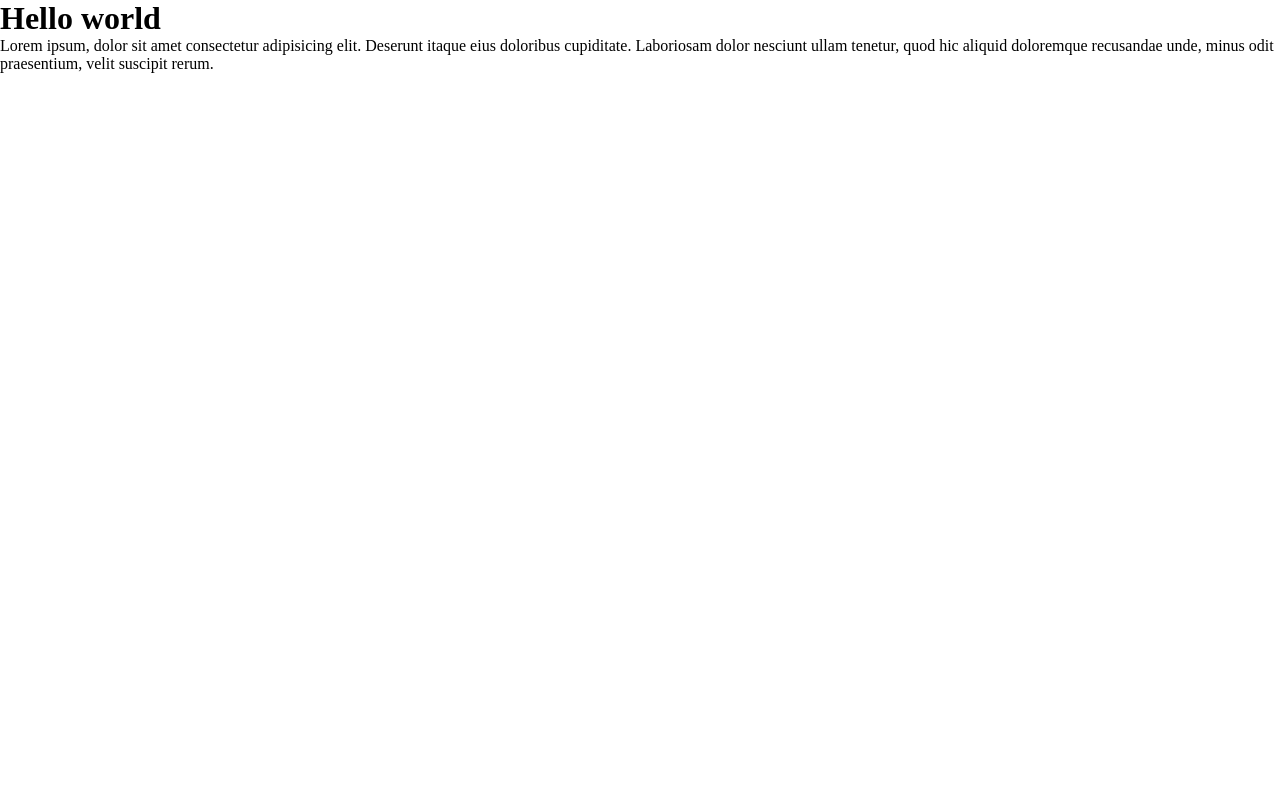
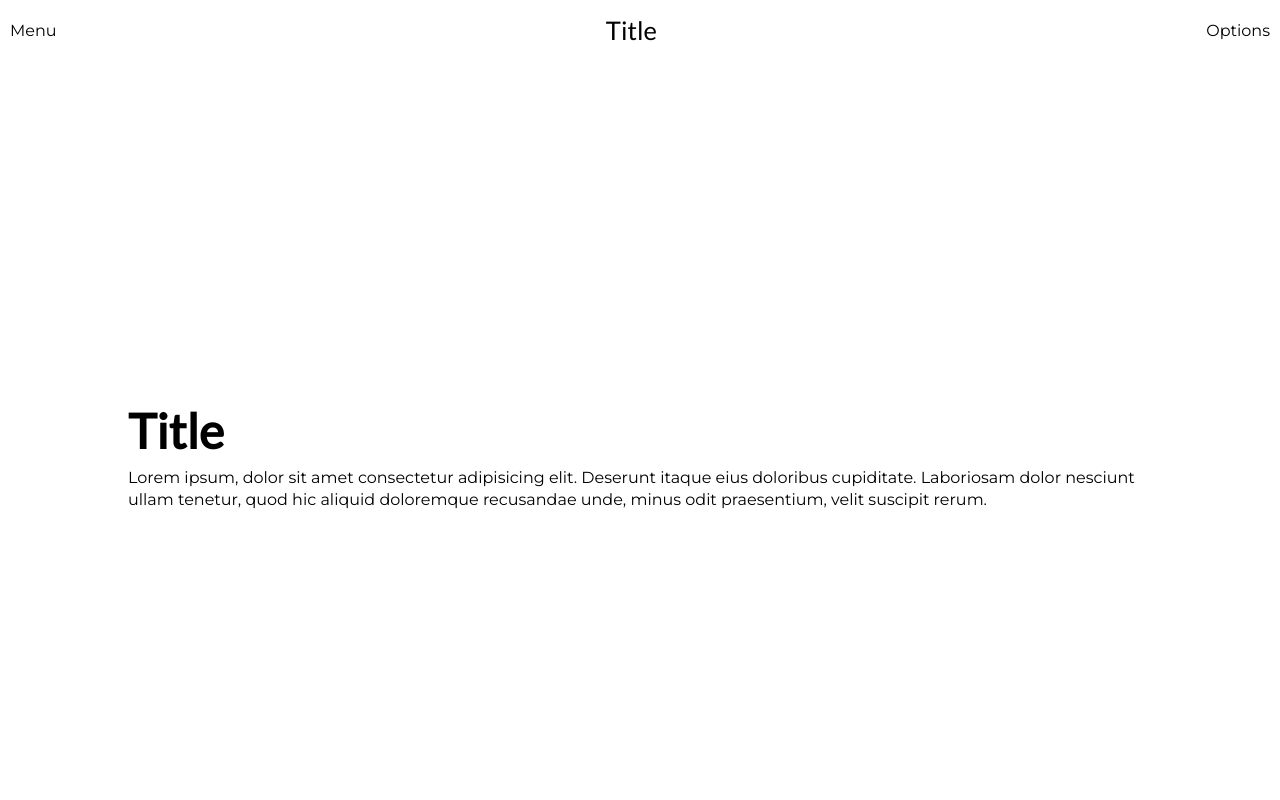
Before and after one commit to cedricmeleard/html-template, a website built with Parcel: page index.html in a window 1280 px wide. Shown: the top 800 px of the page. Built offline with nearby package versions, Linux system fonts and the light colour scheme.

Commit message:
change for parcel 2 and yarn

```diff
--- /dev/null
+++ b/assets/scss/abstracts/_reset.scss
@@ -0,0 +1,13 @@
+* {
+    box-sizing: border-box;
+    padding: 0;
+    margin: 0;
+}
+
+html {
+    scroll-behavior: smooth;
+}
+
+ul, li {
+    list-style: none;
+}
--- /dev/null
+++ b/assets/scss/abstracts/_vars.scss
@@ -0,0 +1,2 @@
+$base-font-family : 'Montserrat', sans-serif;
+$title-font-family : 'Lato', sans-serif;
--- /dev/null
+++ b/assets/scss/components/_header.scss
@@ -0,0 +1,21 @@
+.header {
+    position: sticky;
+    top: 0px;
+    left: 0px;
+
+    mix-blend-mode: difference;
+
+    display: flex;
+    justify-content: space-between;
+    align-items: center;
+    min-height: 60px;
+
+    div {
+        padding: 10px;
+
+        &.title {
+            font-family: $title-font-family;
+            font-size: 1.6em;
+        }
+    }
+}
--- a/assets/scss/styles.scss
+++ b/assets/scss/styles.scss
@@ -1,5 +1,35 @@
-* {
-    box-sizing: border-box;
-    padding: 0;
-    margin: 0;
+@import "./abstracts/reset";
+@import "./abstracts/vars";
+
+@import "./components/header";
+
+body {
+  font-family: $base-font-family;
+  font-size: 16px;
+  overflow-x: hidden;
 }
+
+section {
+  min-height: 100vh;
+  display: flex;
+  justify-content: center;
+  align-items: center;
+
+  article {
+    max-width: 80%;
+    display: flex;
+    flex-direction: column;
+
+    h1 {
+      font-family: $title-font-family;
+      font-size: 3em;
+      line-height: 0.9;
+      margin-bottom: 15px;
+      max-width: 70%;
+    }
+
+    p {
+        line-height: 1.4;
+    }
+  }
+}
--- /dev/null
+++ b/assets/ts/index.ts
@@ -0,0 +1 @@
+console.log("up")
--- a/index.html
+++ b/index.html
@@ -5,16 +5,37 @@
     <meta http-equiv="X-UA-Compatible" content="IE=edge" />
     <meta name="viewport" content="width=device-width, initial-scale=1.0" />
     <title>Document</title>
+    <link rel="preconnect" href="https://fonts.gstatic.com" />
+    <link
+      href="https://fonts.googleapis.com/css2?family=Lato&family=Montserrat&display=swap"
+      rel="stylesheet"
+    />
     <link rel="stylesheet" href="./assets/scss/styles.scss" />
   </head>
   <body>
-    <h1>Hello world</h1>
+    <include src="./partials/header.html"></include>
     <section>
-      Lorem ipsum, dolor sit amet consectetur adipisicing elit. Deserunt itaque
-      eius doloribus cupiditate. Laboriosam dolor nesciunt ullam tenetur, quod
-      hic aliquid doloremque recusandae unde, minus odit praesentium, velit
-      suscipit rerum.
+      <article>
+        <h1>Title</h1>
+        <p>
+          Lorem ipsum, dolor sit amet consectetur adipisicing elit. Deserunt
+          itaque eius doloribus cupiditate. Laboriosam dolor nesciunt ullam
+          tenetur, quod hic aliquid doloremque recusandae unde, minus odit
+          praesentium, velit suscipit rerum.
+        </p>
+      </article>
     </section>
-    <script src="./assets/scripts/index.js"></script>
+    <section>
+      <article>
+        <h1>Lorem ipsum dolor sit amet consectetur adipisicing elit.</h1>
+        <p>
+          Lorem ipsum, dolor sit amet consectetur adipisicing elit. Deserunt
+          itaque eius doloribus cupiditate. Laboriosam dolor nesciunt ullam
+          tenetur, quod hic aliquid doloremque recusandae unde, minus odit
+          praesentium, velit suscipit rerum.
+        </p>
+      </article>
+    </section>
+    <script src="./assets/ts/index.ts"></script>
   </body>
 </html>
--- /dev/null
+++ b/partials/header.html
@@ -0,0 +1,5 @@
+<header class="header">
+    <div>Menu</div>
+    <div class="title">Title</div>
+    <div>Options</div>
+</header>
```
Also changed, not shown: package.json (+8 -3 lines), assets/scripts/index.js (deleted), readme.md, 4 other files.
